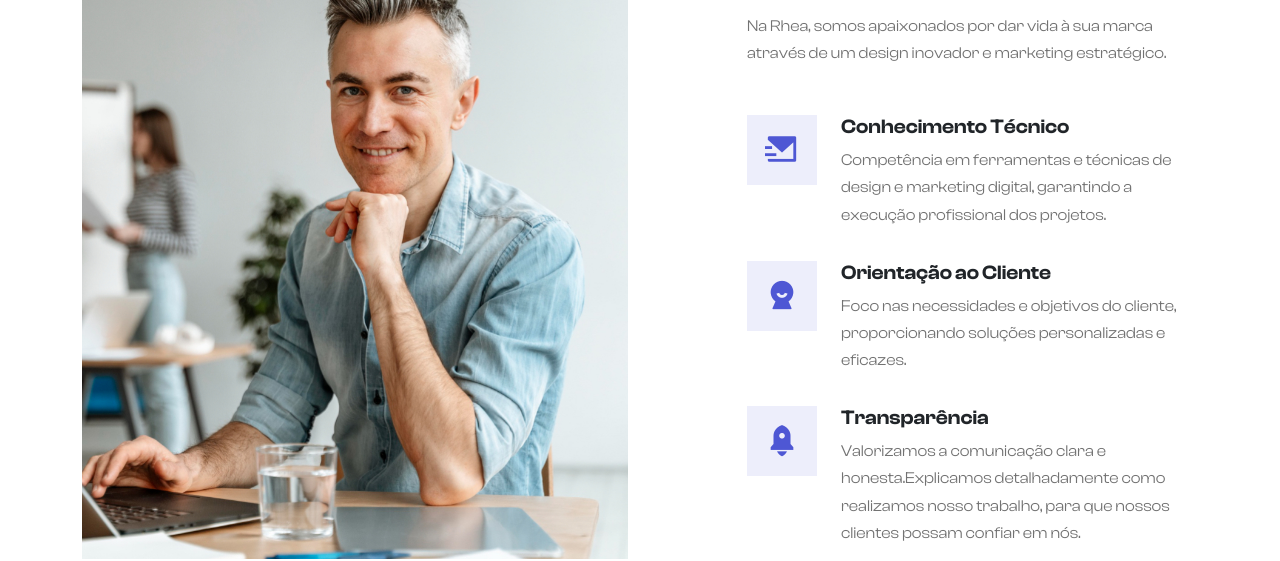
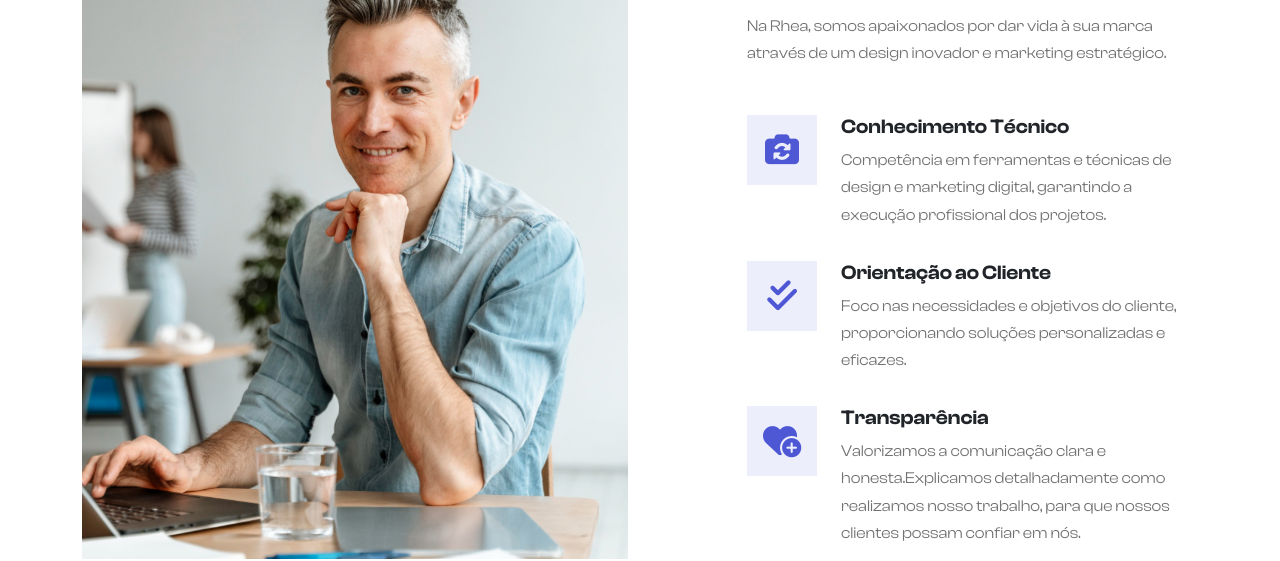
Before and after one commit to OnlyDuu/RHEA, a plain HTML site: page index.html in a window 1280 px wide. Shown: the part 1340-1901 px from the top of the page. Drawn offline with nearby package versions, Linux system fonts and the light colour scheme.

Commit message:
Update 3.0

```diff
--- a/index.html
+++ b/index.html
@@ -82,7 +82,7 @@
                     <p class="mt-3 mb-4">Na Rhea, somos apaixonados por dar vida à sua marca através de um design inovador e marketing estratégico.</p>
                     <div class="d-flex pt-4 mb-3">
                         <div class="iconbox me-4">
-                            <i class="ri-mail-send-fill"></i>
+                            <i class="fa-solid fa-camera-rotate"></i>
                         </div>
                         <div>
                             <h5>Conhecimento Técnico</h5>
@@ -91,7 +91,7 @@
                     </div>
                     <div class="d-flex mb-3">
                         <div class="iconbox me-4">
-                            <i class="ri-user-5-fill"></i>
+                            <i class="fa-solid fa-check-double"></i>
                         </div>
                         <div>
                             <h5>Orientação ao Cliente</h5>
@@ -100,7 +100,7 @@
                     </div>
                     <div class="d-flex">
                         <div class="iconbox me-4">
-                            <i class="ri-rocket-2-fill"></i>
+                            <i class="fa-solid fa-heart-circle-plus"></i>
                         </div>
                         <div>
                             <h5>Transparência</h5>
```
Also changed, not shown: assets/images/avatar-1.jpg (deleted), assets/images/avatar-2.jpg (deleted), assets/images/avatar-3.jpg (deleted), assets/images/avatar-4.jpg (deleted), assets/images/avatar-5.jpg (deleted), assets/images/avatar-6.jpg (deleted), assets/images/blog-post-1.jpg (deleted), assets/images/blog-post-2.jpg (deleted), assets/images/blog-post-3.jpg (deleted), assets/images/counter.jpg (deleted), assets/images/person-1.jpg (deleted), assets/images/person-2.jpg (deleted), assets/images/person-3.jpg (deleted).
